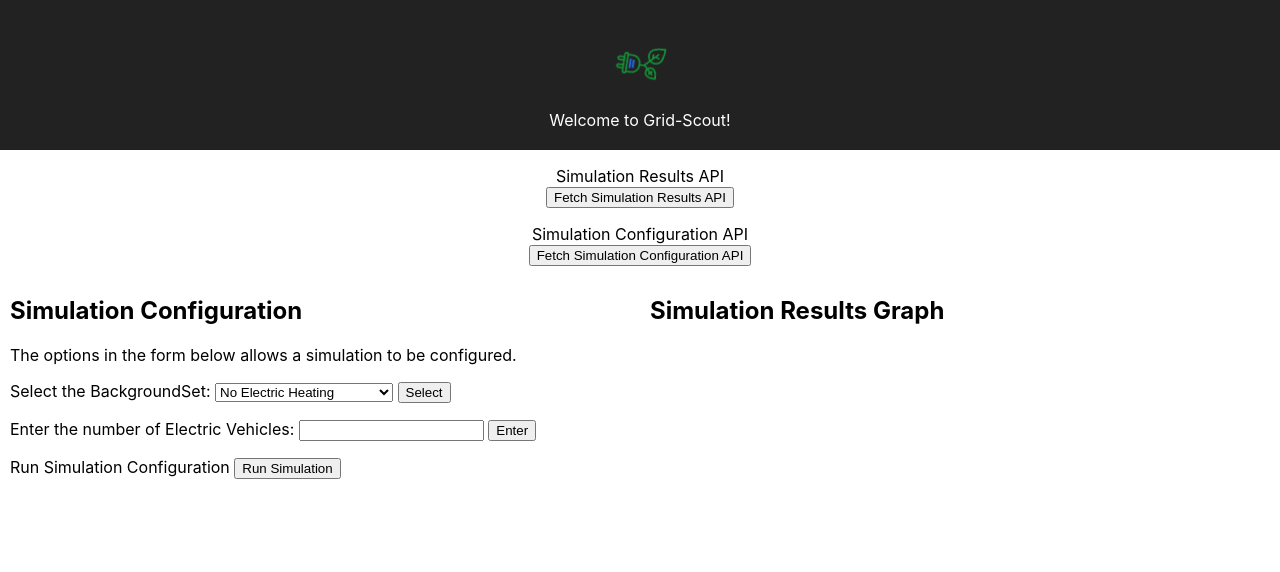
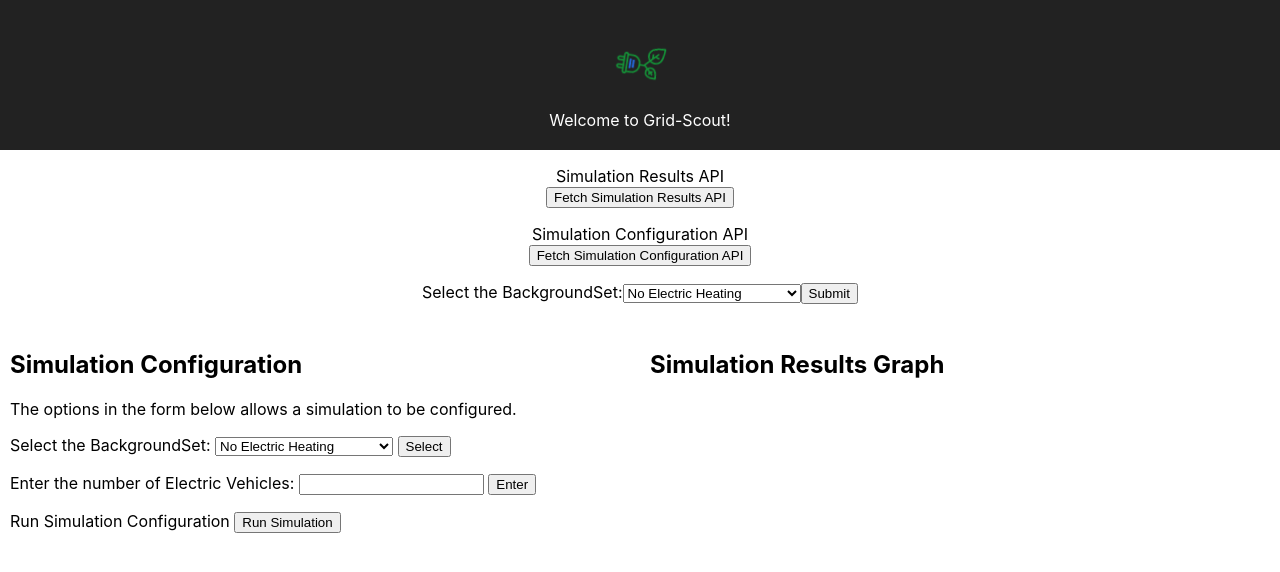
Before and after one commit to SteveVanSteve/uni-simulation-project-REACT, a React (Create React App) app: page / in a window 1280 px wide. Shown: the top 572 px of the page. Built offline with nearby package versions, Linux system fonts and the light colour scheme; no server answers.

Commit message:
Updated forms and App - working progress v1

```diff
--- a/src/App.js
+++ b/src/App.js
@@ -1,7 +1,9 @@
+//ORIGINAL CODE FOR APPjs - 25/11/2021
 import logo from './Grid_Scout_Logo.png.png';
 import './App.css';
 import ResultsFetchAPI from './components/ResultsFetchAPI';
 import ConfigFetchAPI from './components/ConfigFetchAPI';
+import Form from './components/Form';
 
 function App() {
    return (
@@ -16,6 +18,9 @@
            <ResultsFetchAPI />
          </p>
            <ConfigFetchAPI />
+         <p>
+           <Form />
+         </p>
      </div>
    );
  }
--- /dev/null
+++ b/src/components/Form.js
@@ -0,0 +1,38 @@
+import React from 'react';
+
+class Form extends React.Component {
+    constructor(props) {
+      super(props);
+      this.state = {value: ''};
+
+      this.handleChange = this.handleChange.bind(this);
+      this.handleSubmit = this.handleSubmit.bind(this);
+    }
+
+    handleChange(event) {
+      this.setState({value: event.target.value});
+    }
+
+    handleSubmit(event) {
+      alert('The selected BackgroundSet: ' + this.state.value);
+      event.preventDefault();
+    }
+
+    render() {
+      return (
+        <form onSubmit={this.handleSubmit}>
+          <label>
+            Select the BackgroundSet:
+            <select value={this.state.value} onChange={this.handleChange}>
+              <option value="No Electric Heating">No Electric Heating</option>
+              <option value="Additional Electric Heating">Additional Electric Heating</option>
+              <option value="Primary Electric Heating">Primary Electric Heating</option>
+            </select>
+          </label>
+          <input type="submit" value="Submit" />
+        </form>
+      );
+    }
+  }
+
+export default Form;
```
Lines whose indentation alone changed are shown as unchanged.
